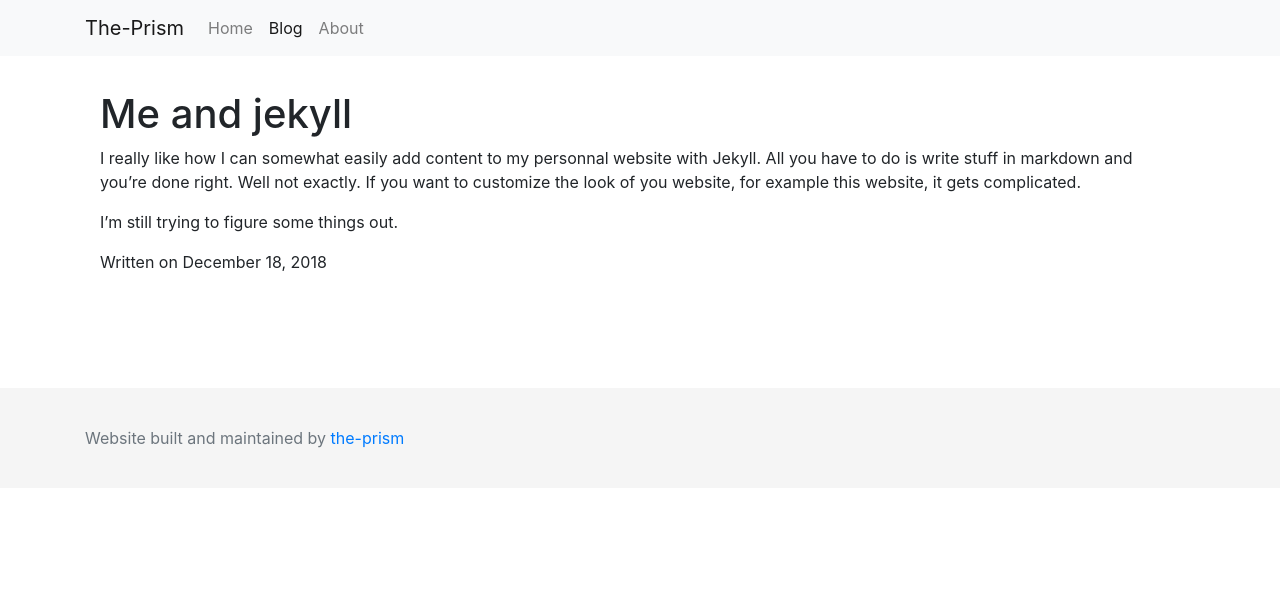
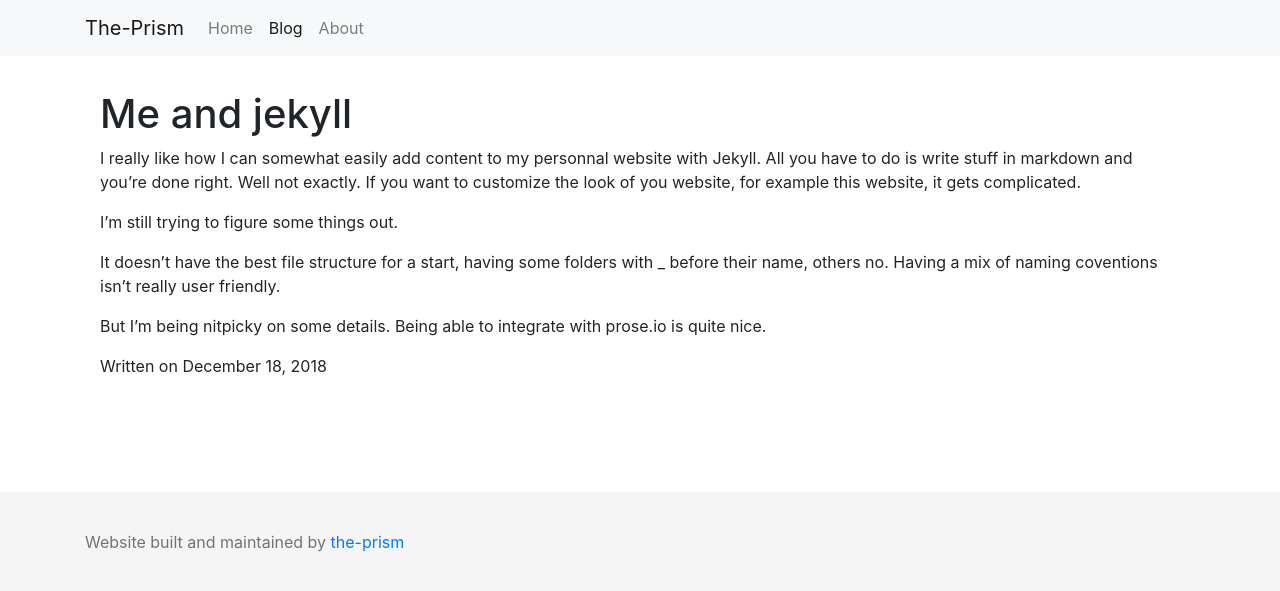
Before and after one commit to the-prism/website, a Jekyll site: the page built from _posts/2018-12-18-WorkInProgress.md, in a window 1280 px wide. Shown: the top 591 px of the page. Built offline with Jekyll 4.4.1, drawn with Linux system fonts in a browser that asks for light colours.

Commit message:
Add some text to the blog post

```diff
--- a/_posts/2018-12-18-WorkInProgress.md
+++ b/_posts/2018-12-18-WorkInProgress.md
@@ -10,3 +11,9 @@ Well not exactly.
 If you want to customize the look of you website, for example this website, it gets complicated.
 
 I'm still trying to figure some things out.
+
+It doesn't have the best file structure for a start, having some folders with _ before their name, others no.
+Having a mix of naming coventions isn't really user friendly.
+
+But I'm being nitpicky on some details.
+Being able to integrate with prose.io is quite nice.
```
Also changed, not shown: other parts of _posts/2018-12-18-WorkInProgress.md (+1 -0 lines).
